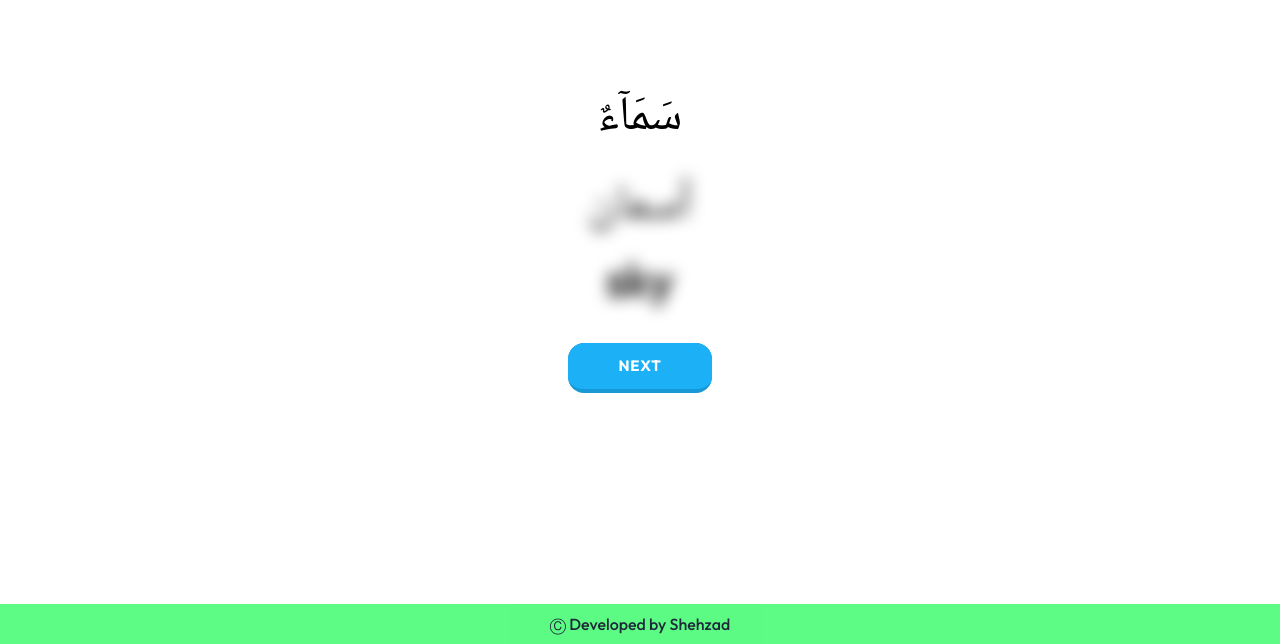
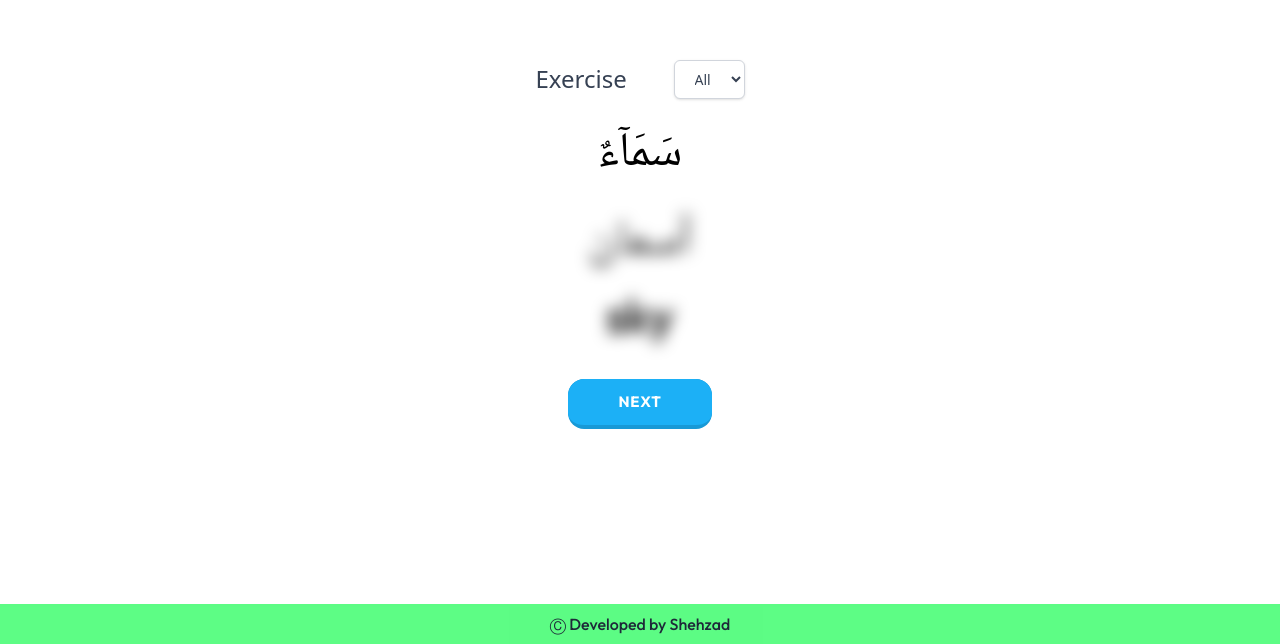
Before and after one commit to shehza-d/vocab-master, a React (Vite) app: page / in a window 1280 px wide. Shown: the part 156-800 px from the top of the page. Built offline with nearby package versions, Linux system fonts and the light colour scheme.

Commit message:
exercise number functionality

```diff
--- a/src/components/Arabic.tsx
+++ b/src/components/Arabic.tsx
@@ -4,10 +4,64 @@ import { IWord } from "../types";
 import "./button.css";
 
 export default function Arabic() {
+  const [selectedExercise, setSelectedExercise] = useState<string>("all");
   const [currentWord, setCurrentWord] = useState<IWord>(words[0]);
   const [isWordVisible, setIsWordVisible] = useState(false);
+
+  const filteredWords =
+    selectedExercise === "all"
+      ? words
+      : words.filter(
+          (word) => word?.exerciseNumber?.toString() === selectedExercise,
+        );
+
+  const getRandomWord = () => {
+    const randomIndex = Math.floor(Math.random() * filteredWords.length);
+    return filteredWords[randomIndex];
+  };
+
+  const exerciseNumbers = [
+    ...new Set(
+      words
+        .map((word) => word.exerciseNumber)
+        .filter((num): num is number => typeof num === "number"),
+    ),
+  ].sort((a, b) => a - b);
+
   return (
     <div className="center flex h-screen w-full max-w-96 flex-col gap-8 text-5xl">
+      <div className="flex w-64 items-center justify-around">
+        <label htmlFor="options" className="text-2xl font-medium text-gray-700">
+          Exercise
+        </label>
+        <select
+          id="options"
+          name="options"
+          value={selectedExercise}
+          onChange={(e) => {
+            setSelectedExercise(e.target.value);
+            const newWordList =
+              e.target.value === "all"
+                ? words
+                : words.filter(
+                    (w) => w?.exerciseNumber?.toString() === e.target.value,
+                  );
+            setCurrentWord(
+              newWordList[Math.floor(Math.random() * newWordList.length)],
+            );
+            setIsWordVisible(false);
+          }}
+          className="focus:ring-primary focus:border-priring-primary block rounded-md border border-gray-300 bg-white px-4 py-2 text-sm text-gray-700 shadow-sm focus:ring-2 focus:outline-none"
+        >
+          <option value="all">All</option>
+          {exerciseNumbers.map((exerciseNumber, i) => (
+            <option key={`${exerciseNumber}${i}`} value={exerciseNumber}>
+              {exerciseNumber}
+            </option>
+          ))}
+        </select>
+      </div>
+
       <p className="font-urdu">{currentWord.arabic}</p>
 
       <div
@@ -21,8 +75,7 @@ export default function Arabic() {
       <button
         className="my-button w-36!"
         onClick={() => {
-          const randomIndex = Math.floor(Math.random() * words.length);
-          setCurrentWord(words[randomIndex]);
+          setCurrentWord(getRandomWord());
           setIsWordVisible(false);
         }}
       >
```
